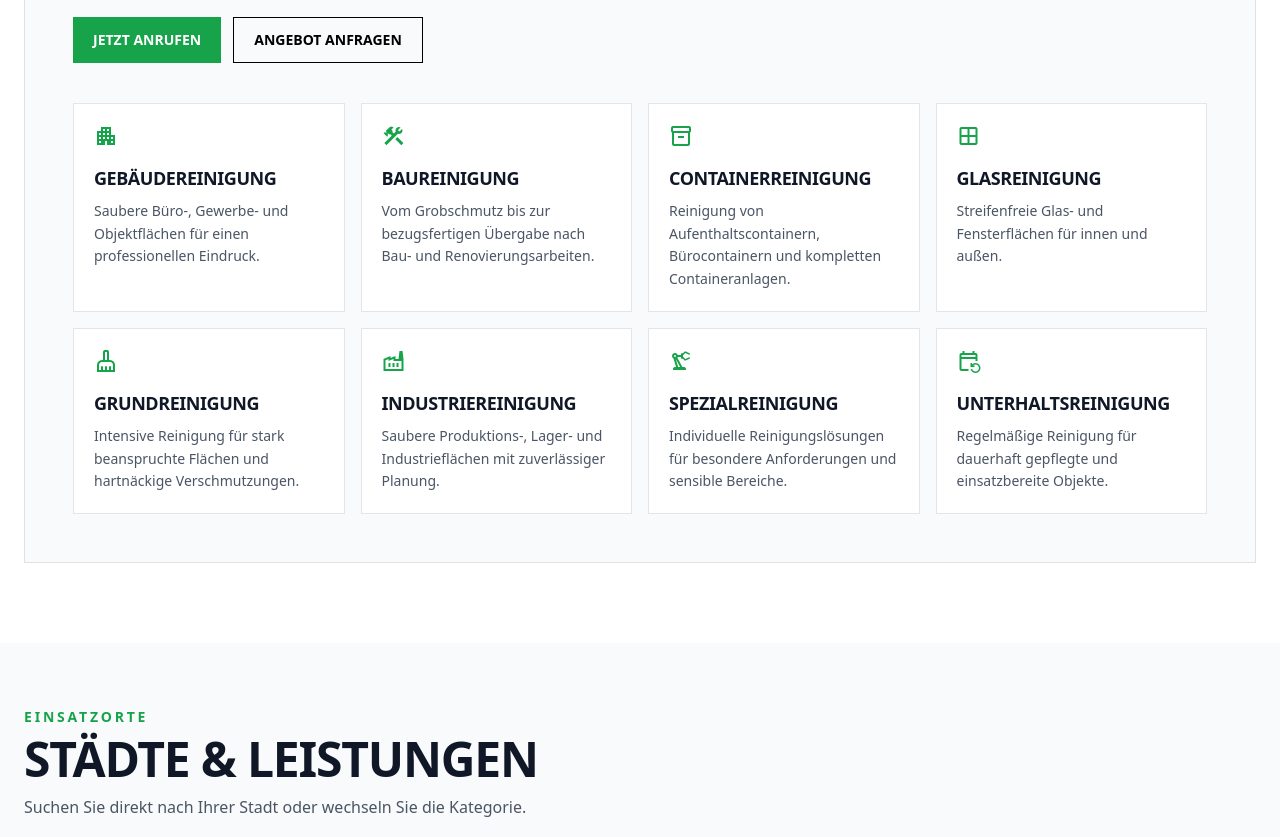
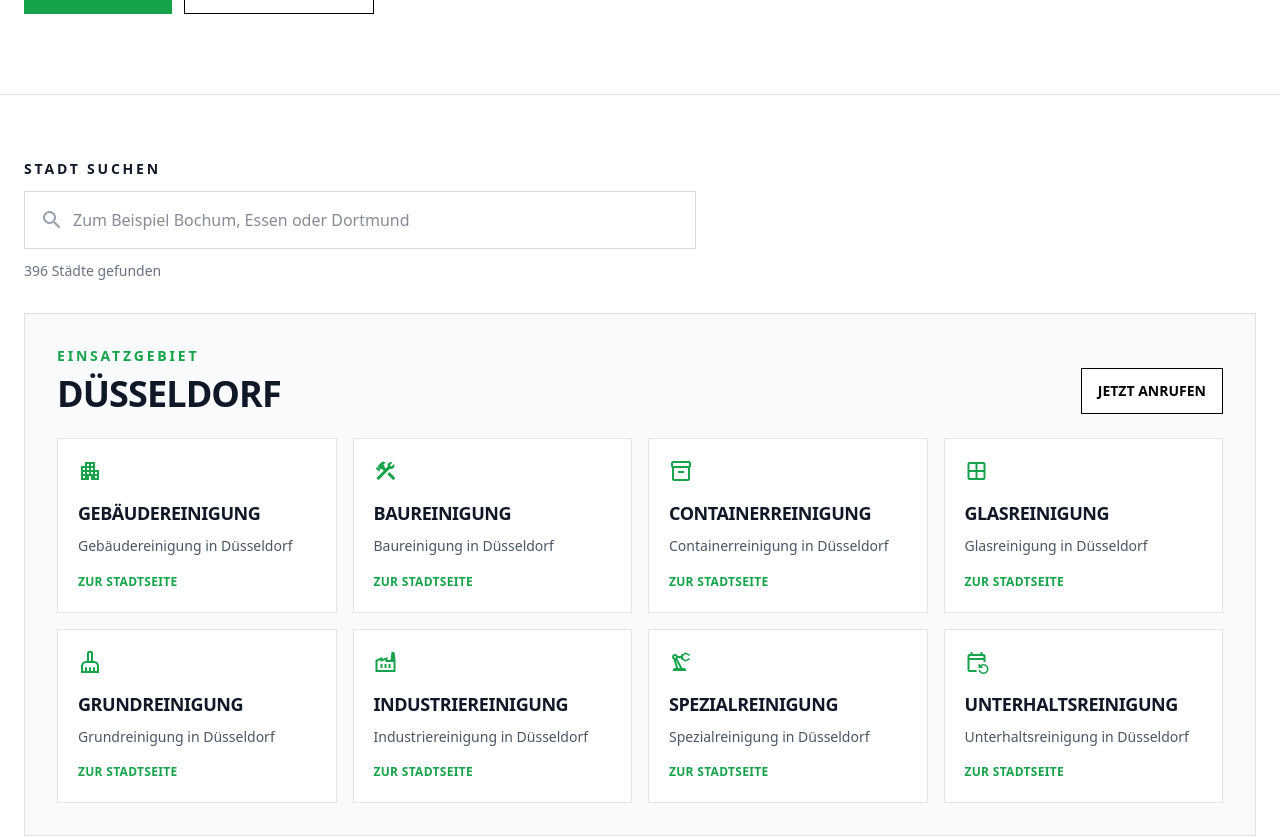
Before and after one commit to FreshFries90/ae-gebaeudeservice, a Next.js app: page /einsatzgebiete in a window 1280 px wide. Shown: the part 500-1337 px from the top of the page. Built offline with nearby package versions, Linux system fonts and the light colour scheme.

Commit message:
einsatzgebiete v2

```diff
--- /dev/null
+++ b/app/einsatzgebiete/CityServiceSearch.tsx
@@ -0,0 +1,132 @@
+"use client";
+
+import { useMemo, useState } from "react";
+import Link from "next/link";
+import { cityLabel, type CitySlug } from "@/lib/cities";
+
+type ServiceItem = {
+  key: string;
+  label: string;
+  href: string;
+  icon: string;
+};
+
+type Props = {
+  cities: readonly CitySlug[];
+  services: readonly ServiceItem[];
+};
+
+export default function CityServiceSearch({ cities, services }: Props) {
+  const [query, setQuery] = useState("");
+
+  const filteredCities = useMemo(() => {
+    const normalizedQuery = query.trim().toLowerCase();
+
+    return cities.filter((city) =>
+      cityLabel(city).toLowerCase().includes(normalizedQuery),
+    );
+  }, [cities, query]);
+
+  return (
+    <section className="bg-white">
+      <div className="container mx-auto px-4 md:px-6 py-12 sm:py-16">
+        <div className="max-w-2xl mb-8">
+          <label
+            htmlFor="city-search"
+            className="block text-xs sm:text-sm font-black uppercase tracking-[0.2em] text-gray-900 mb-3"
+          >
+            Stadt suchen
+          </label>
+
+          <div className="relative">
+            <span className="material-icons-outlined absolute left-4 top-1/2 -translate-y-1/2 text-gray-400">
+              search
+            </span>
+            <input
+              id="city-search"
+              type="text"
+              value={query}
+              onChange={(e) => setQuery(e.target.value)}
+              placeholder="Zum Beispiel Bochum, Essen oder Dortmund"
+              className="w-full border border-black/15 bg-white py-4 pl-12 pr-4 text-base text-gray-900 outline-none transition focus:border-primary"
+            />
+          </div>
+
+          <p className="mt-3 text-sm text-gray-500">
+            {filteredCities.length}{" "}
+            {filteredCities.length === 1 ? "Stadt" : "Städte"} gefunden
+          </p>
+        </div>
+
+        <div className="grid gap-6">
+          {filteredCities.map((city) => {
+            const label = cityLabel(city);
+
+            return (
+              <article
+                key={city}
+                className="border border-black/10 bg-gray-50 p-5 sm:p-6 md:p-8"
+              >
+                <div className="flex flex-col gap-3 md:flex-row md:items-end md:justify-between">
+                  <div>
+                    <p className="text-primary text-xs sm:text-sm font-black uppercase tracking-[0.2em]">
+                      Einsatzgebiet
+                    </p>
+                    <h2 className="mt-2 text-2xl sm:text-3xl md:text-4xl font-black uppercase tracking-tight text-gray-900">
+                      {label}
+                    </h2>
+                  </div>
+
+                  <a
+                    href="tel:+491757540841"
+                    className="inline-flex items-center justify-center border border-black bg-white px-4 py-3 text-sm font-black uppercase text-black transition hover:bg-black hover:text-white"
+                  >
+                    Jetzt anrufen
+                  </a>
+                </div>
+
+                <div className="mt-6 grid grid-cols-1 sm:grid-cols-2 xl:grid-cols-4 gap-4">
+                  {services.map((service) => (
+                    <Link
+                      key={`${city}-${service.key}`}
+                      href={`${service.href}/${city}`}
+                      className="group border border-black/10 bg-white p-5 transition hover:border-primary hover:bg-primary hover:text-white"
+                    >
+                      <span className="material-icons-outlined text-3xl mb-4 block text-primary group-hover:text-white">
+                        {service.icon}
+                      </span>
+
+                      <h3 className="text-lg font-black uppercase tracking-tight text-gray-900 group-hover:text-white">
+                        {service.label}
+                      </h3>
+
+                      <p className="mt-2 text-sm text-gray-600 leading-relaxed group-hover:text-white/90">
+                        {service.label} in {label}
+                      </p>
+
+                      <span className="mt-4 inline-flex items-center text-xs font-black uppercase tracking-wide text-primary group-hover:text-white">
+                        Zur Stadtseite
+                      </span>
+                    </Link>
+                  ))}
+                </div>
+              </article>
+            );
+          })}
+        </div>
+
+        {filteredCities.length === 0 && (
+          <div className="border border-dashed border-black/20 bg-gray-50 p-8 text-center">
+            <h2 className="text-xl sm:text-2xl font-black uppercase text-gray-900">
+              Keine Stadt gefunden
+            </h2>
+            <p className="mt-3 text-gray-600">
+              Bitte prüfen Sie die Schreibweise oder suchen Sie nach einer
+              anderen Stadt.
+            </p>
+          </div>
+        )}
+      </div>
+    </section>
+  );
+}
--- a/app/einsatzgebiete/page.tsx
+++ b/app/einsatzgebiete/page.tsx
@@ -1,20 +1,18 @@
-// app/einsatzgebiete/page.tsx
 import type { Metadata } from "next";
-import Link from "next/link";
-
-import { ServiceCitiesSection } from "@/app/components/ServiceCitiesSection";
+import { CITY_WHITELIST } from "@/lib/cities";
+import CityServiceSearch from "./CityServiceSearch";
 
 export const metadata: Metadata = {
   title: "Einsatzgebiete | AE Gebäudeservice",
   description:
-    "Alle Einsatzgebiete von AE Gebäudeservice auf einen Blick: Gebäudereinigung, Baureinigung, Containerreinigung, Glasreinigung, Grundreinigung, Industriereinigung, Spezialreinigung und Unterhaltsreinigung in vielen Städten in NRW.",
+    "Alle Einsatzgebiete von AE Gebäudeservice auf einen Blick. Finden Sie Ihre Stadt und sehen Sie sofort alle verfügbaren Leistungen – von Gebäudereinigung bis Baureinigung.",
   alternates: {
     canonical: "/einsatzgebiete",
   },
   openGraph: {
     title: "Einsatzgebiete | AE Gebäudeservice",
     description:
-      "Finden Sie Ihre Stadt und springen Sie direkt zur passenden Reinigungsleistung von AE Gebäudeservice in NRW.",
+      "Stadt auswählen und alle Reinigungsleistungen von AE Gebäudeservice auf einen Blick sehen.",
     url: "/einsatzgebiete",
     type: "website",
     images: [
@@ -32,65 +30,50 @@ const SERVICES = [
   {
     key: "gebaeudereinigung",
     label: "Gebäudereinigung",
-    basePath: "/gebaeudereinigung",
+    href: "/gebaeudereinigung",
     icon: "apartment",
-    description:
-      "Saubere Büro-, Gewerbe- und Objektflächen für einen professionellen Eindruck.",
   },
   {
     key: "baureinigung",
     label: "Baureinigung",
-    basePath: "/baureinigung",
+    href: "/baureinigung",
     icon: "construction",
-    description:
-      "Vom Grobschmutz bis zur bezugsfertigen Übergabe nach Bau- und Renovierungsarbeiten.",
   },
   {
     key: "containerreinigung",
     label: "Containerreinigung",
-    basePath: "/containerreinigung",
+    href: "/containerreinigung",
     icon: "inventory_2",
-    description:
-      "Reinigung von Aufenthaltscontainern, Bürocontainern und kompletten Containeranlagen.",
   },
   {
     key: "glasreinigung",
     label: "Glasreinigung",
-    basePath: "/glasreinigung",
+    href: "/glasreinigung",
     icon: "window",
-    description: "Streifenfreie Glas- und Fensterflächen für innen und außen.",
   },
   {
     key: "grundreinigung",
     label: "Grundreinigung",
-    basePath: "/grundreinigung",
+    href: "/grundreinigung",
     icon: "cleaning_services",
-    description:
-      "Intensive Reinigung für stark beanspruchte Flächen und hartnäckige Verschmutzungen.",
   },
   {
     key: "industriereinigung",
     label: "Industriereinigung",
-    basePath: "/industriereinigung",
+    href: "/industriereinigung",
     icon: "factory",
-    description:
-      "Saubere Produktions-, Lager- und Industrieflächen mit zuverlässiger Planung.",
   },
   {
     key: "spezialreinigung",
     label: "Spezialreinigung",
-    basePath: "/spezialreinigung",
+    href: "/spezialreinigung",
     icon: "precision_manufacturing",
-    description:
-      "Individuelle Reinigungslösungen für besondere Anforderungen und sensible Bereiche.",
   },
   {
     key: "unterhaltsreinigung",
     label: "Unterhaltsreinigung",
-    basePath: "/unterhaltsreinigung",
+    href: "/unterhaltsreinigung",
     icon: "event_repeat",
-    description:
-      "Regelmäßige Reinigung für dauerhaft gepflegte und einsatzbereite Objekte.",
   },
 ] as const;
 
@@ -100,7 +83,7 @@ export default function EinsatzgebietePage() {
     "@type": "CollectionPage",
     name: "Einsatzgebiete | AE Gebäudeservice",
     description:
-      "Übersicht aller Einsatzgebiete und Reinigungsleistungen von AE Gebäudeservice in NRW.",
+      "Übersicht aller Städte und Leistungen von AE Gebäudeservice in NRW.",
     isPartOf: {
       "@type": "WebSite",
       name: "AE Gebäudeservice",
@@ -109,29 +92,27 @@ export default function EinsatzgebietePage() {
   };
 
   return (
-    <main className="flex-grow">
+    <main className="flex-grow bg-white">
       <script
         type="application/ld+json"
         dangerouslySetInnerHTML={{ __html: JSON.stringify(jsonLd) }}
       />
 
-      <section className="bg-white">
+      <section className="border-b border-black/10">
         <div className="container mx-auto px-4 md:px-6 py-12 sm:py-16 md:py-20">
-          <div className="border border-black/10 bg-gray-50 p-6 sm:p-8 md:p-12">
           <div className="max-w-4xl">
             <p className="text-primary text-xs sm:text-sm font-black uppercase tracking-[0.2em] mb-3">
               Einsatzgebiete
             </p>
 
             <h1 className="text-4xl sm:text-5xl md:text-6xl font-black uppercase tracking-tight text-gray-900">
-                Reinigung in vielen Städten in NRW
+              Städte & Leistungen auf einen Blick
             </h1>
 
             <p className="mt-5 text-base sm:text-lg text-gray-600 leading-relaxed max-w-3xl">
-                Hier finden Sie alle Einsatzgebiete von AE Gebäudeservice.
-                Wählen Sie Ihre Stadt und springen Sie direkt zur passenden
-                Leistung – von der Gebäudereinigung über die Baureinigung bis
-                hin zur Container-, Glas-, Industrie- oder Unterhaltsreinigung.
+              Finden Sie Ihre Stadt und sehen Sie sofort, welche Leistungen wir
+              dort anbieten. So gelangen Sie mit einem Klick direkt zur
+              passenden Reinigungsleistung von AE Gebäudeservice.
             </p>
 
             <div className="mt-8 flex flex-wrap gap-3">
@@ -142,94 +123,43 @@ export default function EinsatzgebietePage() {
                 Jetzt anrufen
               </a>
 
-                <Link
+              <a
                 href="/#quote"
                 className="inline-flex items-center justify-center border border-black px-5 py-3 text-sm font-black uppercase text-black transition hover:bg-black hover:text-white"
               >
                 Angebot anfragen
-                </Link>
-              </div>
-            </div>
-
-            <div className="mt-10 grid grid-cols-1 sm:grid-cols-2 xl:grid-cols-4 gap-4">
-              {SERVICES.map((service) => (
-                <Link
-                  key={service.key}
-                  href={service.basePath}
-                  className="border border-black/10 bg-white p-5 transition hover:border-primary hover:bg-primary hover:text-white group"
-                >
-                  <span className="material-icons-outlined text-3xl mb-4 block text-primary group-hover:text-white">
-                    {service.icon}
-                  </span>
-
-                  <h2 className="text-lg font-black uppercase tracking-tight text-gray-900 group-hover:text-white">
-                    {service.label}
-                  </h2>
-
-                  <p className="mt-2 text-sm leading-relaxed text-gray-600 group-hover:text-white/90">
-                    {service.description}
-                  </p>
-                </Link>
-              ))}
+              </a>
             </div>
           </div>
         </div>
       </section>
 
-      <ServiceCitiesSection defaultService="gebaeudereinigung" />
+      <CityServiceSearch cities={CITY_WHITELIST} services={SERVICES} />
 
-      <section className="bg-white">
-        <div className="container mx-auto px-4 md:px-6 pb-12 sm:pb-16 md:pb-20">
-          <div className="border border-black/10 bg-gray-50 p-6 sm:p-8 md:p-10">
-            <div className="grid gap-8 lg:grid-cols-[1.3fr_0.7fr] lg:items-start">
-              <div>
-                <p className="text-primary text-xs sm:text-sm font-black uppercase tracking-[0.2em] mb-3">
-                  Sauberkeit mit System
-                </p>
-                <h2 className="text-3xl sm:text-4xl font-black uppercase tracking-tight text-gray-900">
-                  Der passende Reinigungsservice für Ihr Objekt
+      <section className="border-t border-black/10">
+        <div className="container mx-auto px-4 md:px-6 py-12 sm:py-16">
+          <div className="grid gap-6 lg:grid-cols-2">
+            <div className="border border-black/10 bg-gray-50 p-6 sm:p-8">
+              <h2 className="text-2xl sm:text-3xl font-black uppercase tracking-tight text-gray-900">
+                Schnell zur passenden Leistung
               </h2>
               <p className="mt-4 text-gray-600 leading-relaxed">
-                  Ob laufende Objektpflege, kurzfristige Baureinigung,
-                  professionelle Glasreinigung oder spezialisierte Einsätze in
-                  Industrie und Gewerbe: AE Gebäudeservice steht für schnelle
-                  Reaktionszeiten, saubere Abläufe und verlässliche Qualität.
-                </p>
-                <p className="mt-4 text-gray-600 leading-relaxed">
-                  Über die Städteübersicht gelangen Sie direkt auf die passende
-                  Leistungsseite für Ihren Standort. So finden Interessenten
-                  schnell genau die Reinigungslösung, die sie benötigen.
+                Statt lange zu suchen, wählen Interessenten direkt ihre Stadt
+                aus und sehen sofort alle Leistungen. Das ist übersichtlicher,
+                conversionstärker und für lokale Landingpages deutlich
+                angenehmer.
               </p>
             </div>
 
-              <div className="bg-white border border-black/10 p-5 sm:p-6">
-                <h3 className="text-lg font-black uppercase text-gray-900">
-                  Ihre Vorteile
-                </h3>
-
-                <ul className="mt-4 space-y-3 text-sm sm:text-base text-gray-700">
-                  <li>• Viele Städte in NRW direkt auswählbar</li>
-                  <li>• Passende Leistung mit einem Klick erreichbar</li>
-                  <li>• Klare Struktur für Nutzer und SEO</li>
-                  <li>• Schnelle Anfrage oder direkter Telefonkontakt</li>
-                </ul>
-
-                <div className="mt-6 flex flex-col gap-3">
-                  <a
-                    href="tel:+491757540841"
-                    className="inline-flex items-center justify-center bg-black px-4 py-3 text-sm font-black uppercase text-white transition hover:bg-primary"
-                  >
-                    0175 75 40 841 anrufen
-                  </a>
-
-                  <Link
-                    href="/#quote"
-                    className="inline-flex items-center justify-center border border-black px-4 py-3 text-sm font-black uppercase text-black transition hover:bg-black hover:text-white"
-                  >
-                    Jetzt Anfrage senden
-                  </Link>
-                </div>
-              </div>
+            <div className="border border-black/10 bg-white p-6 sm:p-8">
+              <h2 className="text-2xl sm:text-3xl font-black uppercase tracking-tight text-gray-900">
+                Für viele Städte in NRW
+              </h2>
+              <p className="mt-4 text-gray-600 leading-relaxed">
+                AE Gebäudeservice ist in vielen Städten im Einsatz – von
+                laufender Unterhaltsreinigung über Glas- und Gebäudereinigung
+                bis hin zu Bau- und Spezialreinigung.
+              </p>
             </div>
           </div>
         </div>
```
Lines whose indentation alone changed are shown as unchanged.
